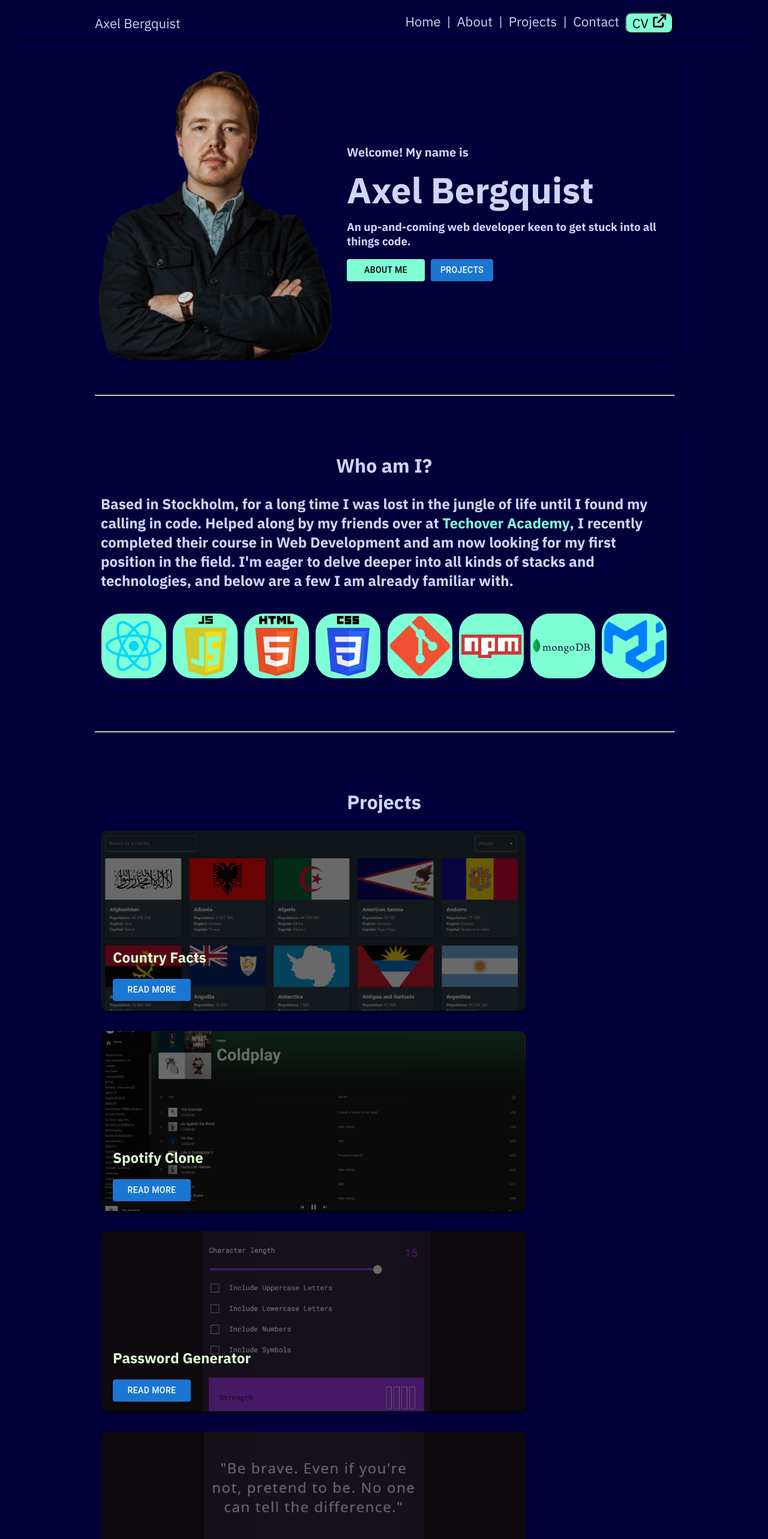
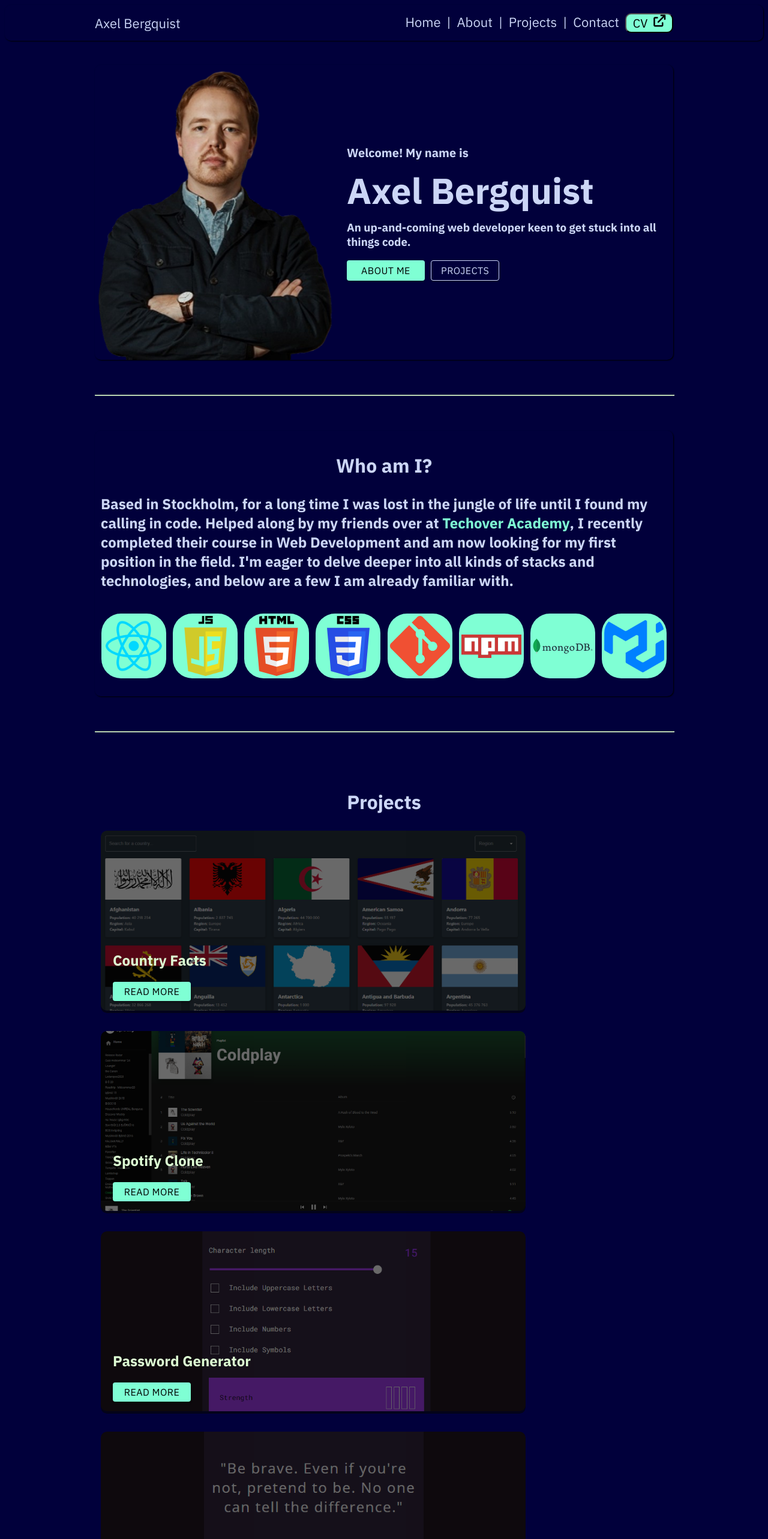
Before and after one commit to axelberk/Portfolio, a React (Vite) app: page / in a window 1280 px wide. Shown: the top 2566 px of the page at 60% size. Built offline with nearby package versions, Linux system fonts and the light colour scheme.

Commit message:
color remaking

```diff
--- a/src/Components/Navbar/Navbar.css
+++ b/src/Components/Navbar/Navbar.css
@@ -50,13 +50,14 @@
 }
 
 .cv-button {
-   border-radius: 10px;
+    border-radius: 10px;
     width: 80px;
     background-color: aquamarine;
     color: black;
     font: inherit;
     display:flex;
-    justify-content:space-around
+    justify-content: space-around;
+    cursor: pointer;
 }
 
 .page-routes {
--- a/src/Components/Navbar/Navbar.jsx
+++ b/src/Components/Navbar/Navbar.jsx
@@ -41,6 +41,7 @@ const Navbar = () => {
               href=""
               variant="contained"
               target="_blank"
+            style={{fontSize:"20px"}}
             >
               CV
               <i class="fa fa-external-link" aria-hidden="true"></i>
--- a/src/Components/ProjectDetail/ProjectDetail.css
+++ b/src/Components/ProjectDetail/ProjectDetail.css
@@ -89,6 +89,7 @@
     gap: 10px;
 }
 
-.project-link-button {
-    background-color: aqua;
+.project-link-button:hover {
+    background-color: #01003b;
+    color: inherit;
 }
--- a/src/Homepage/Homepage.css
+++ b/src/Homepage/Homepage.css
@@ -70,18 +70,18 @@
     border-radius: 10px;
 }
 
-.project-button {
-    background-color: wheat;
+.intro-button:hover {
+    background-color: #01003b;
+    color:#ccd6f6;
 }
 
-.intro-button:hover {
-    background-color: #089541;
-    color:#ddfdd3;
+.project-button:hover {
+    background-color: aquamarine;
+    color: #01003b;
 }
 
 .close-button {
     width: 100px;
-    background-color: aqua;
     font: inherit;
     font-size: 16px;
     font-weight: 500;
@@ -89,8 +89,8 @@
 }
 
 .close-button:hover {
-    background-color: aquamarine;
-    color:#ddfdd3;
+    background-color: #01003b;
+    color: #ccd6f6;
 }
 
 .pfp {
@@ -134,8 +134,8 @@
     bottom: -80px;
     left: 50%;
     transform: translateX(-50%);
-    background-color: #089541;
-    color: inherit;
+    background-color: aquamarine;
+    color: black;
     padding: 8px 12px;
     border-radius: 10px;
     font-size: 16px;
--- a/src/Homepage/Homepage.jsx
+++ b/src/Homepage/Homepage.jsx
@@ -79,7 +79,7 @@ const Homepage = () => {
               className="intro-button"
               onClick={() => handleNavClick("about")}
               variant="contained"
-              sx={{backgroundColor:"aquamarine", color:"black"}}
+              sx={{backgroundColor:"aquamarine", color:"black", font:"inherit"}}
             >
               About me
             </Button>
@@ -87,6 +87,7 @@ const Homepage = () => {
               className="project-button"
               onClick={() => handleNavClick("projects")}
               variant="contained"
+              sx={{backgroundColor:"#01003b", color:"#ccd6f6", font:"inherit", border:"1px solid #ccd6f6"}}
             >
               Projects
             </Button>
@@ -112,6 +113,7 @@ const Homepage = () => {
                   className="close-button"
                   variant="outlined"
                   onClick={closeModal}
+                  sx={{backgroundColor:"aquamarine", color:"#01003b"}}
                 >
                   Close
                 </Button>
@@ -180,6 +182,7 @@ const Homepage = () => {
                 className="intro-button"
                 onClick={() => handleReadMore("/projects/countryfacts")}
                 variant="contained"
+                sx={{backgroundColor:"aquamarine", color:"black", font:"inherit"}}
               >
                 Read more
               </Button>
@@ -196,6 +199,7 @@ const Homepage = () => {
                 className="intro-button"
                 onClick={() => handleReadMore("/projects/spotifyclone")}
                 variant="contained"
+                sx={{backgroundColor:"aquamarine", color:"black", font:"inherit"}}
               >
                 Read more
               </Button>
@@ -212,6 +216,7 @@ const Homepage = () => {
                 className="intro-button"
                 onClick={() => handleReadMore("/projects/pwgen")}
                 variant="contained"
+                sx={{backgroundColor:"aquamarine", color:"black", font:"inherit"}}
               >
                 Read more
               </Button>
@@ -228,6 +233,7 @@ const Homepage = () => {
                 className="intro-button"
                 onClick={() => handleReadMore("/projects/advicegen")}
                 variant="contained"
+                sx={{backgroundColor:"aquamarine", color:"black", font:"inherit"}}
               >
                 Read more
               </Button>
```
